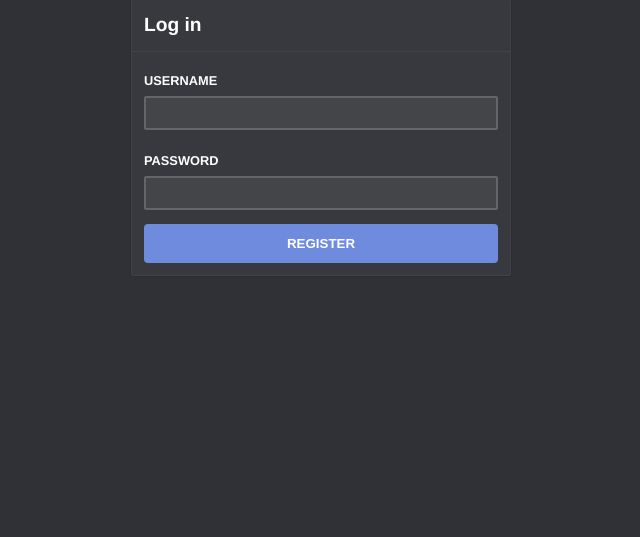
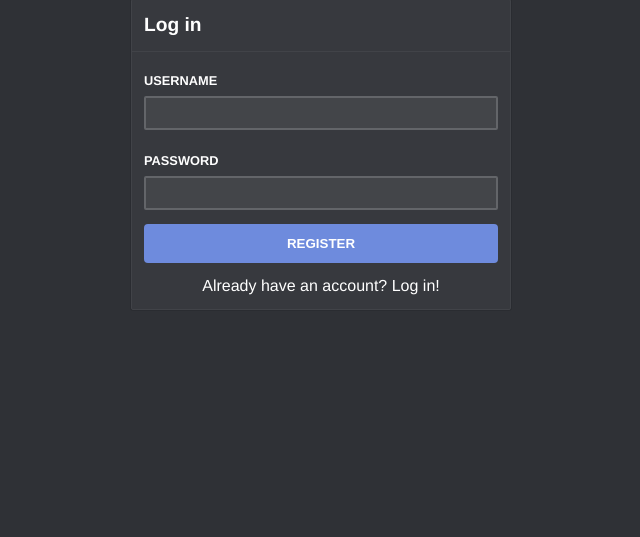
Before and after one commit to Bogdanp/molten_chat_ws, a Python web app: template templates/register.html in a window 1280 px wide. Shown: the part 65-602 px from the top of the page, without its empty margins (319-959 px from the left). Run offline with Jinja, Linux system fonts and the light colour scheme; the template is opened without the code that fills it, so the values that code supplies are empty; style sheets or scripts are compiled from the project's sources.

Commit message:
feat(ui): add ctas to login/register

```diff
--- a/assets/scss/screen.scss
+++ b/assets/scss/screen.scss
@@ -13,6 +13,15 @@ body {
   color: #fff;
   font: 62.5%/1.4 Helvetica, Arial, sans-serif;
   font-size: 1rem;
+}
+
+a {
+  color: inherit;
+  text-decoration: none;
+
+  &:hover {
+    text-decoration: underline;
+  }
 }
 
 .label {
@@ -126,3 +135,8 @@ body {
     border-bottom: 1px solid #414348;
   }
 }
+
+.cta {
+  padding: 12px 0 0 0;
+  text-align: center;
+}
--- a/chat/app.py
+++ b/chat/app.py
@@ -36,10 +36,7 @@ def register(templates: Templates):
 def setup_app():
     setup_logging()
 
-    cookie_store = CookieStore(
-        settings.strict_get("sessions.signing_key").encode(),
-        cookie_path="/",
-    )
+    cookie_store = CookieStore(**settings.strict_get("sessions"))
 
     get_schema = OpenAPIHandler(
         Metadata(
--- a/chat/handlers/accounts.py
+++ b/chat/handlers/accounts.py
@@ -9,8 +9,8 @@ from ..components.accounts import AccountManager, UsernameTaken
 @schema
 class AccountData:
     id: Optional[int] = field(response_only=True)
-    username: str
-    password: str = field(request_only=True)
+    username: str = field(min_length=6)
+    password: str = field(min_length=6, request_only=True)
 
 
 def create_account(account_data: AccountData, account_manager: AccountManager) -> AccountData:
--- a/settings.toml
+++ b/settings.toml
@@ -9,6 +9,7 @@ url = "redis://127.0.0.1:6379"
 
 [common.sessions]
 signing_key = "supersecret"
+cookie_path = "/"
 
 [common.whitenoise]
 root = "static"
@@ -28,6 +29,7 @@ url = "$REDIS_URL"
 
 [prod.sessions]
 signing_key = "$SIGNING_KEY"
+cookie_path = "/"
 
 [prod.whitenoise]
 root = "static"
--- a/templates/login.html
+++ b/templates/login.html
@@ -8,6 +8,9 @@
         <label class="label">Username <input type="text" name="username" class="input"></label>
         <label class="label">Password <input type="password" name="password" class="input"></label>
         <button class="button button--primary button--wide" type="submit">Log in</button>
+        <div class="cta">
+          <a href="/register">Don't have an account? Register!</a>
+        </div>
       </form>
     </div>
   </div>
--- a/templates/register.html
+++ b/templates/register.html
@@ -8,6 +8,9 @@
         <label class="label">Username <input type="text" name="username" class="input"></label>
         <label class="label">Password <input type="password" name="password" class="input"></label>
         <button class="button button--primary button--wide" type="submit">Register</button>
+        <div class="cta">
+          <a href="/login">Already have an account? Log in!</a>
+        </div>
       </form>
     </div>
   </div>
```
